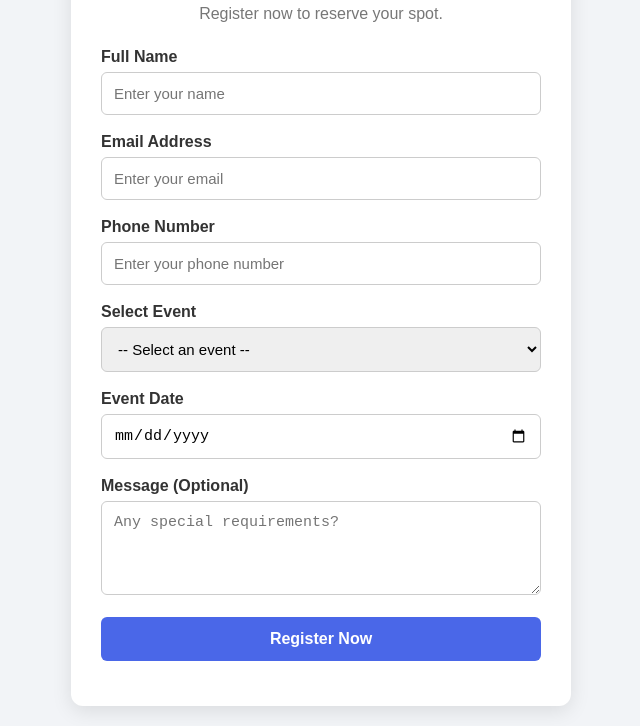
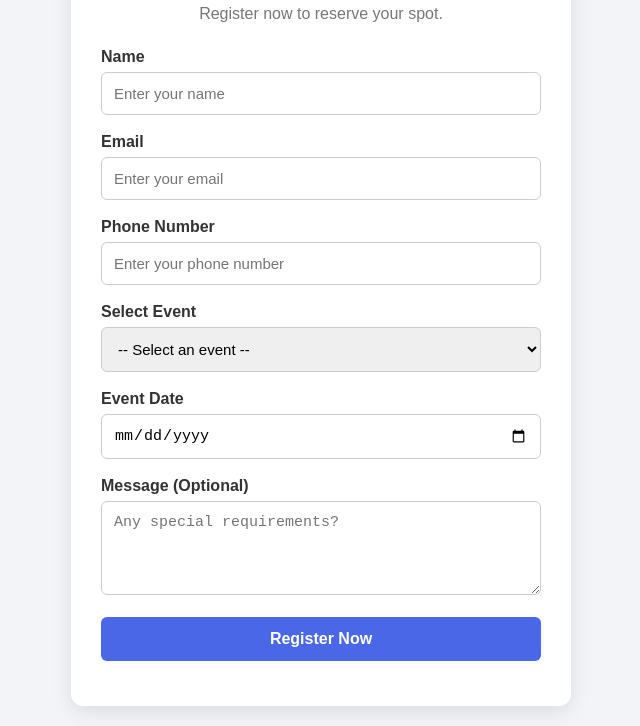
Before and after one commit to manasakasarla71-lab/Event-Registration-1, a plain HTML site: page index.html in a window 1280 px wide. Shown: the part 81-807 px from the top of the page, without its empty margins (319-959 px from the left). Drawn offline with Linux system fonts and the light colour scheme.

Commit message:
Update index.html

```diff
--- a/index.html
+++ b/index.html
@@ -13,10 +13,10 @@
             <h2>Event Registration</h2>
             <p>Register now to reserve your spot.</p>
 
-            <label for="name">Full Name</label>
+            <label for="name">Name</label>
             <input type="text" id="name" placeholder="Enter your name" required>
 
-            <label for="email">Email Address</label>
+            <label for="email">Email</label>
             <input type="email" id="email" placeholder="Enter your email" required>
 
             <label for="phone">Phone Number</label>
```
